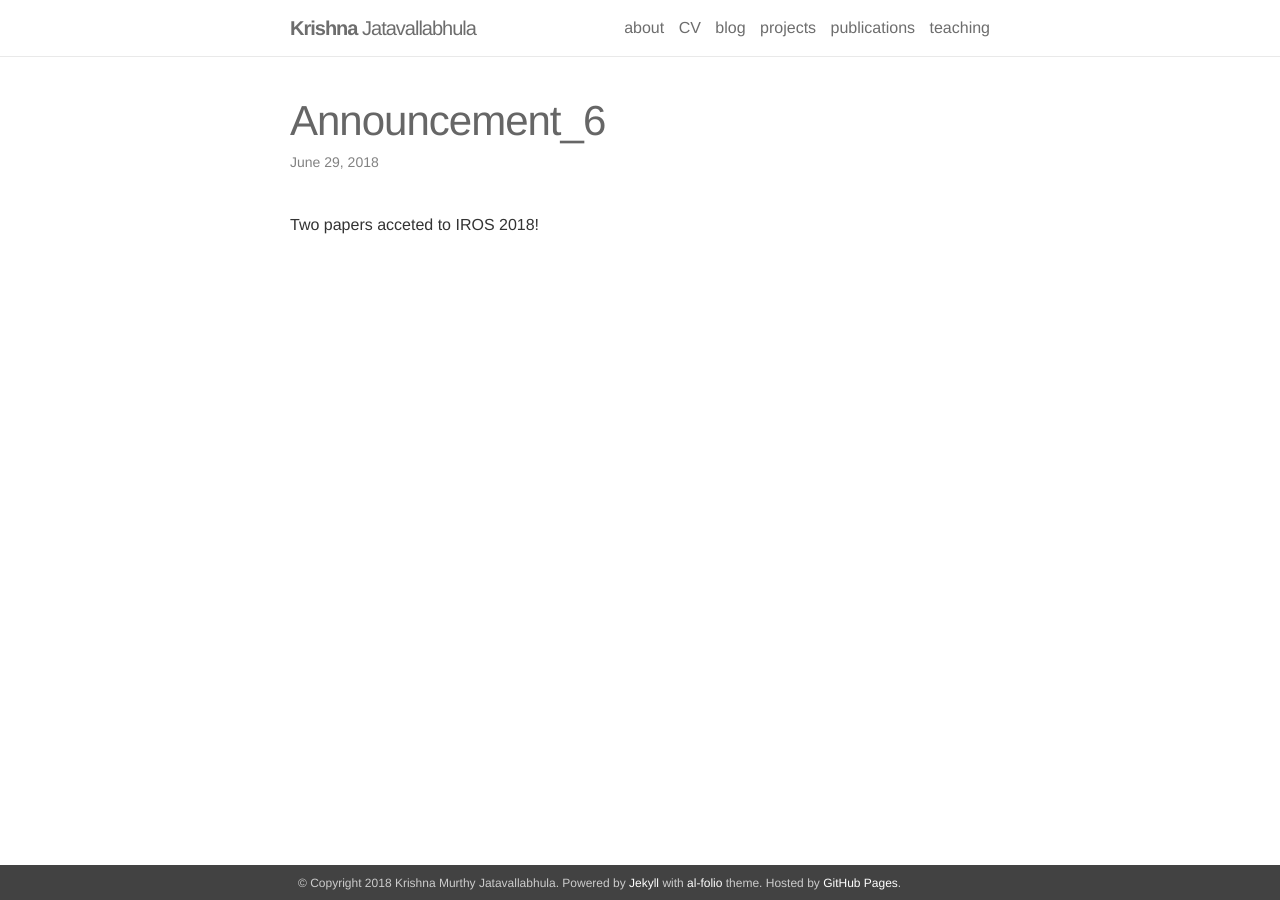
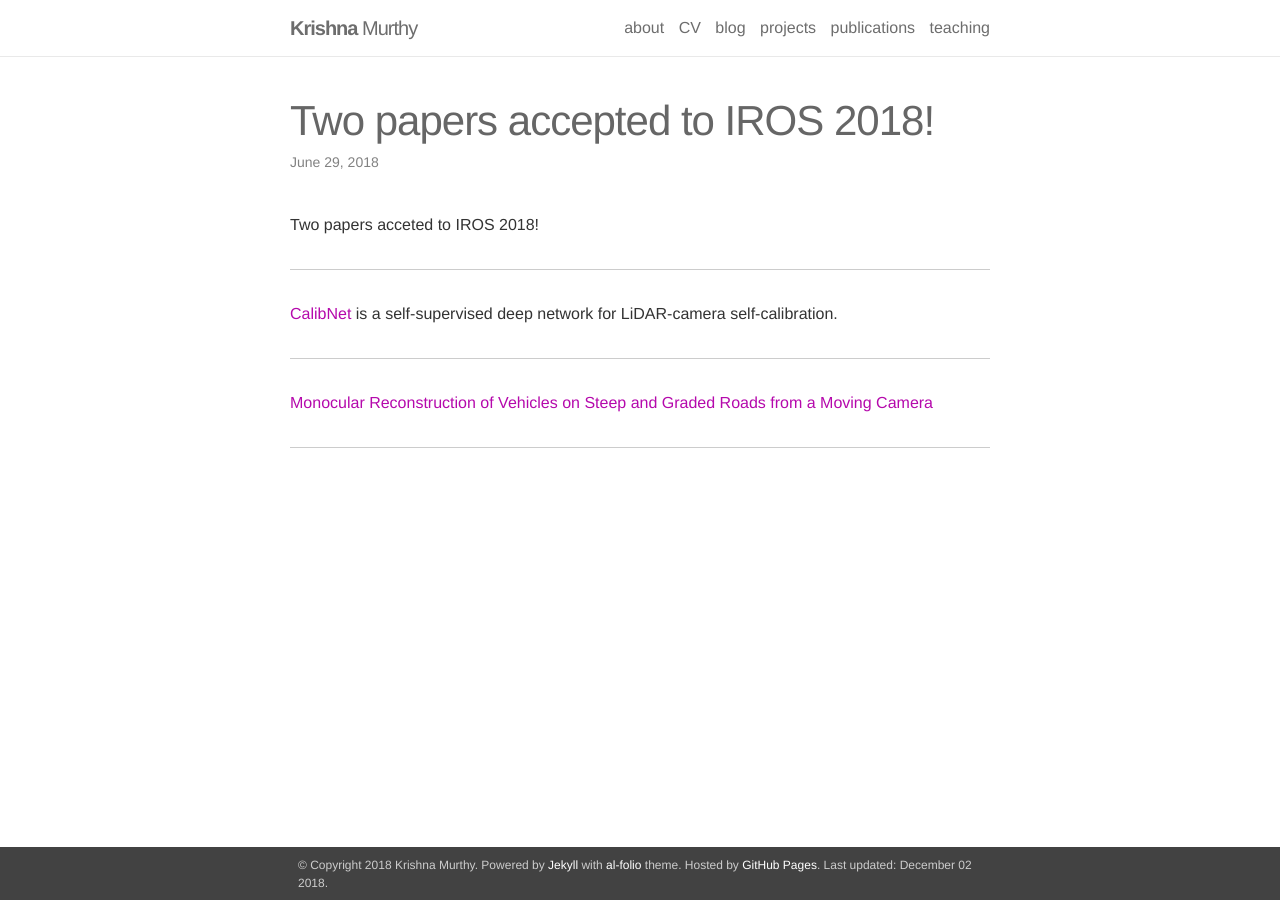
Before and after one commit to manfreddiaz/krrish94.github.io, a Jekyll site: the page built from _news/announcement_6.md, in a window 1280 px wide. Built offline with Jekyll 4.4.1, drawn with Linux system fonts in a browser that asks for light colours; nearby versions of some CDN libraries.

```diff
--- a/_config.yml
+++ b/_config.yml
@@ -1,7 +1,8 @@
 # -----------------------------------------------------------------------------
 # Site settings
 # -----------------------------------------------------------------------------
-name: Krishna Murthy Jatavallabhula
+name: Krishna Murthy
+title: Krishna Murthy
 email: krrish94@gmail.com
 description: > # this means to ignore newlines until "url:"
   Krishna's homepage. Based on [*folio](https://github.com/bogoli/-folio) design.
@@ -11,7 +12,7 @@ footer_text: >
 
 url:  # the base hostname & protocol for your site
 baseurl:  # the subpath of your site, e.g. /blog/
-last_updated: # leave blank if you don't want to display last updated
+last_updated: December 02 2018 # leave blank if you don't want to display last updated
 
 # -----------------------------------------------------------------------------
 # Social integration
@@ -22,7 +23,7 @@ linkedin_username: krishna-murthy-jatavallabhula-13b78142 # put your linkedin us
 scholar_authorid: kcr8134AAAAJ # put your google scholar author id
 contact_note: >
 
-google_analytics: UA-XXXXXXXXX # out your google-analytics code
+google_analytics: UA-130243767-1 # out your google-analytics code
 
 # -----------------------------------------------------------------------------
 # Blog
--- a/_news/announcement_6.md
+++ b/_news/announcement_6.md
@@ -1,7 +1,18 @@
 ---
 layout: post
+title: Two papers accepted to IROS 2018!
 date: 2018-06-29 10:52:00-0400
-inline: true
+inline: false
 ---
 
 Two papers acceted to IROS 2018!
+
+***
+
+[CalibNet](https://arxiv.org/abs/1803.08181) is a self-supervised deep network for LiDAR-camera self-calibration.
+
+***
+
+[Monocular Reconstruction of Vehicles on Steep and Graded Roads from a Moving Camera](https://arxiv.org/abs/1803.02057)
+
+***
```
Also changed, not shown: _pages/about.md (+2 -2 lines).
